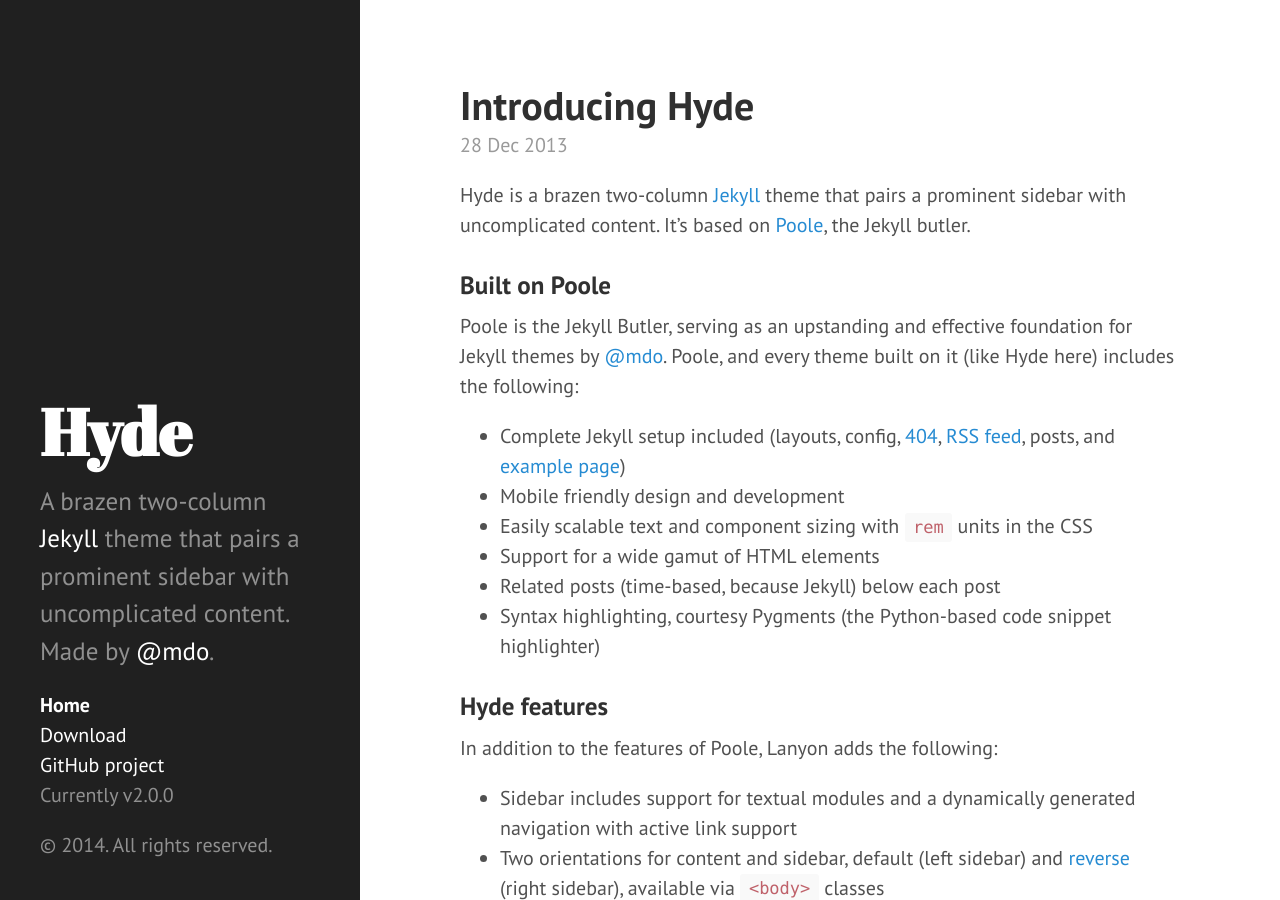
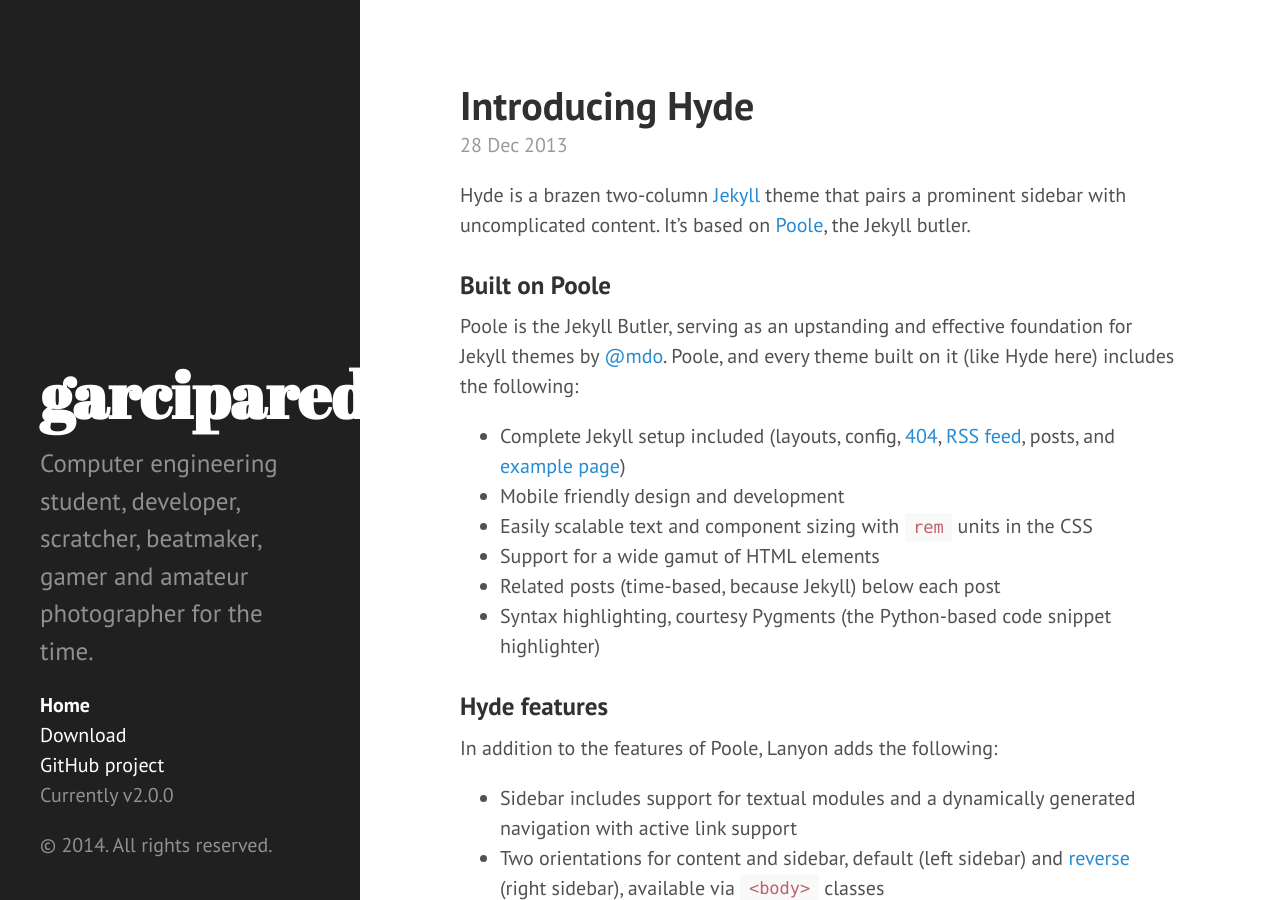
Before and after one commit to garciparedes/garciparedes.github.io, a Jekyll site: the page built from index.html, in a window 1280 px wide and 900 px high. Built offline with Jekyll 4.4.1, drawn with Linux system fonts in a browser that asks for light colours; Markdown is read by kramdown in place of the engine named in the settings; the list of posts is cut into pages by our own code.

Commit message:
fixing bugs

```diff
--- a/_config.yml
+++ b/_config.yml
@@ -6,14 +6,14 @@
 permalink:        pretty
 
 # Setup
-title:            Hyde
-tagline:          'A Jekyll theme'
-description:      'A brazen two-column <a href="http://jekyllrb.com" target="_blank">Jekyll</a> theme that pairs a prominent sidebar with uncomplicated content. Made by <a href="https://twitter.com/mdo" target="_blank">@mdo</a>.'
-url:              http://hyde.getpoole.com
+title:            garciparedes
+tagline:          'Personal Website'
+description:      'Computer engineering student, developer, scratcher, beatmaker, gamer and amateur photographer for the time.'
+url:              http://garciparedes.github.io
 
 author:
-  name:           'Mark Otto'
-  url:            https://twitter.com/mdo
+  name:           'Sergio Garcia'
+  url:            https://twitter.com/garciparedes
 
 paginate:         5
 
@@ -21,4 +21,4 @@
 version:          2.0.0
 
 github:
-  repo:           https://github.com/poole/hyde
+  repo:           https://github.com/garciparedes/garciparedes.github.io
```
